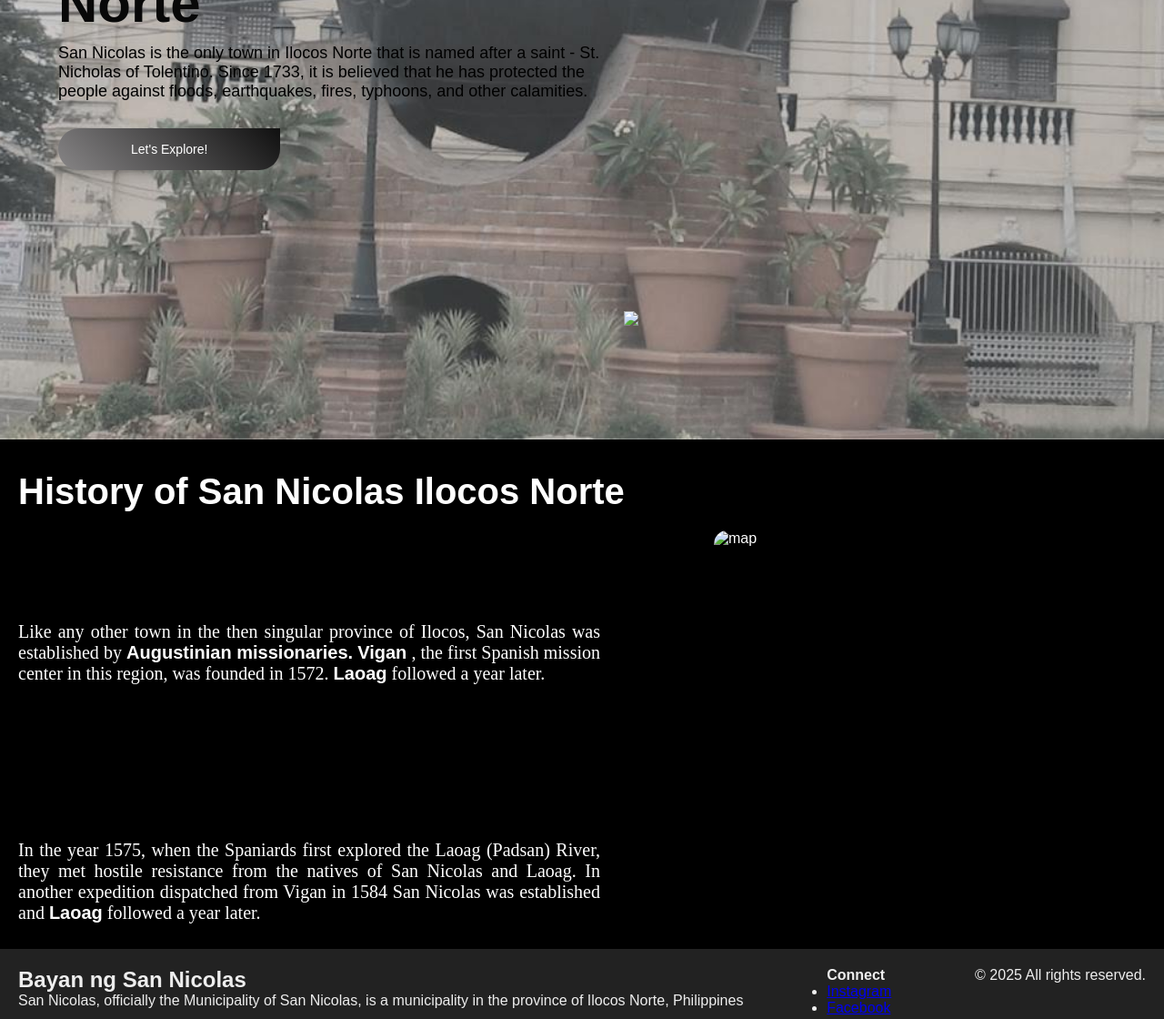
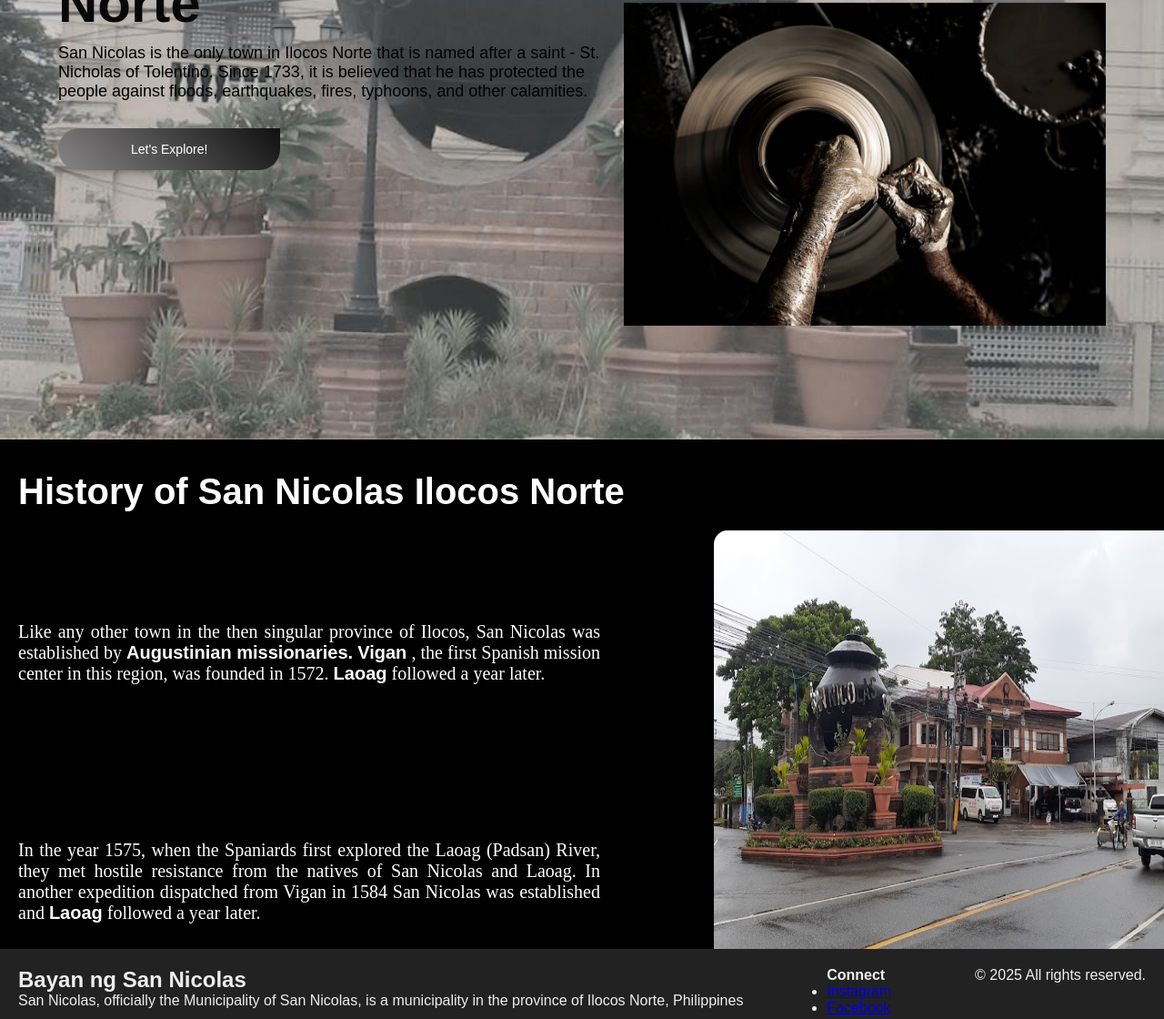
Before and after one commit to Leahxoxo1/miniprojectv2, a plain HTML site: page index.html in a window 1280 px wide. Shown: the part 317-1437 px from the top of the page at 91% size. Drawn offline with Linux system fonts and the light colour scheme; files whose address does not match are found by name; a web font is replaced by a local one.

Commit message:
updated images

```diff
--- a/index.html
+++ b/index.html
@@ -12,7 +12,7 @@
     <div class="navbar">
 
         <nav>
-            <img src="../Finalv2/CSS/images/logo2.png" class="logo">
+            <img src="../miniprojectv2/images/logo2.png" class="logo">
             <ul>
                 <li><a href="index.html">HOME</a></li>
                 <li><a href="explore.html">EXPLORE</a></li>
@@ -24,7 +24,7 @@
             <p class="anim">San Nicolas is the only town in Ilocos Norte that is named after a saint - St. Nicholas of Tolentino. Since 1733, it is believed that he has protected the people against floods, earthquakes, fires, typhoons, and other calamities.</p>
             <a href="explore.html" class="btn anim">Let's Explore!</a>
         </div>
-        <img src="../Finalv2/CSS/images/istockphoto-1062382512-612x612.jpg" class="feature-img anim">
+        <img src="../miniprojectv2/images/istockphoto-1062382512-612x612.jpg" class="feature-img anim">
     </div>
 
     <div class="page1">
@@ -40,7 +40,7 @@
                 In the year 1575, when the Spaniards first explored the Laoag (Padsan) River, they met hostile resistance from the natives of San Nicolas and Laoag. In another expedition dispatched from Vigan in 1584 San Nicolas was established and
                 <strong>Laoag</strong>
                 followed a year later.</p>
-                <img src="../Finalv2/CSS/images/san nicolas.jpg" alt="map" class="img">
+                <img src="../miniprojectv2/images/san nicolas.jpg" alt="map" class="img">
     </div>
     <footer>
             <div class="footer-brand">
```
